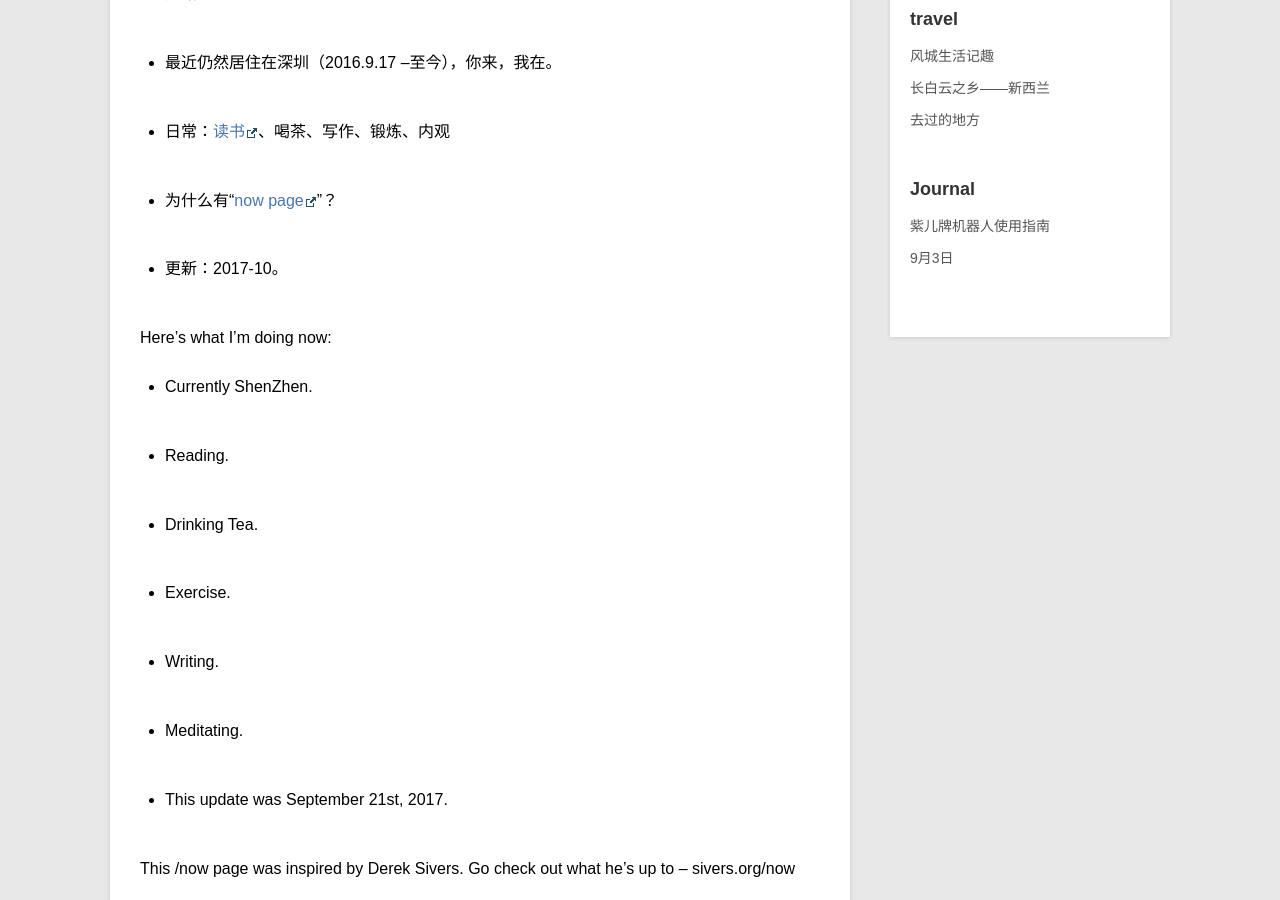
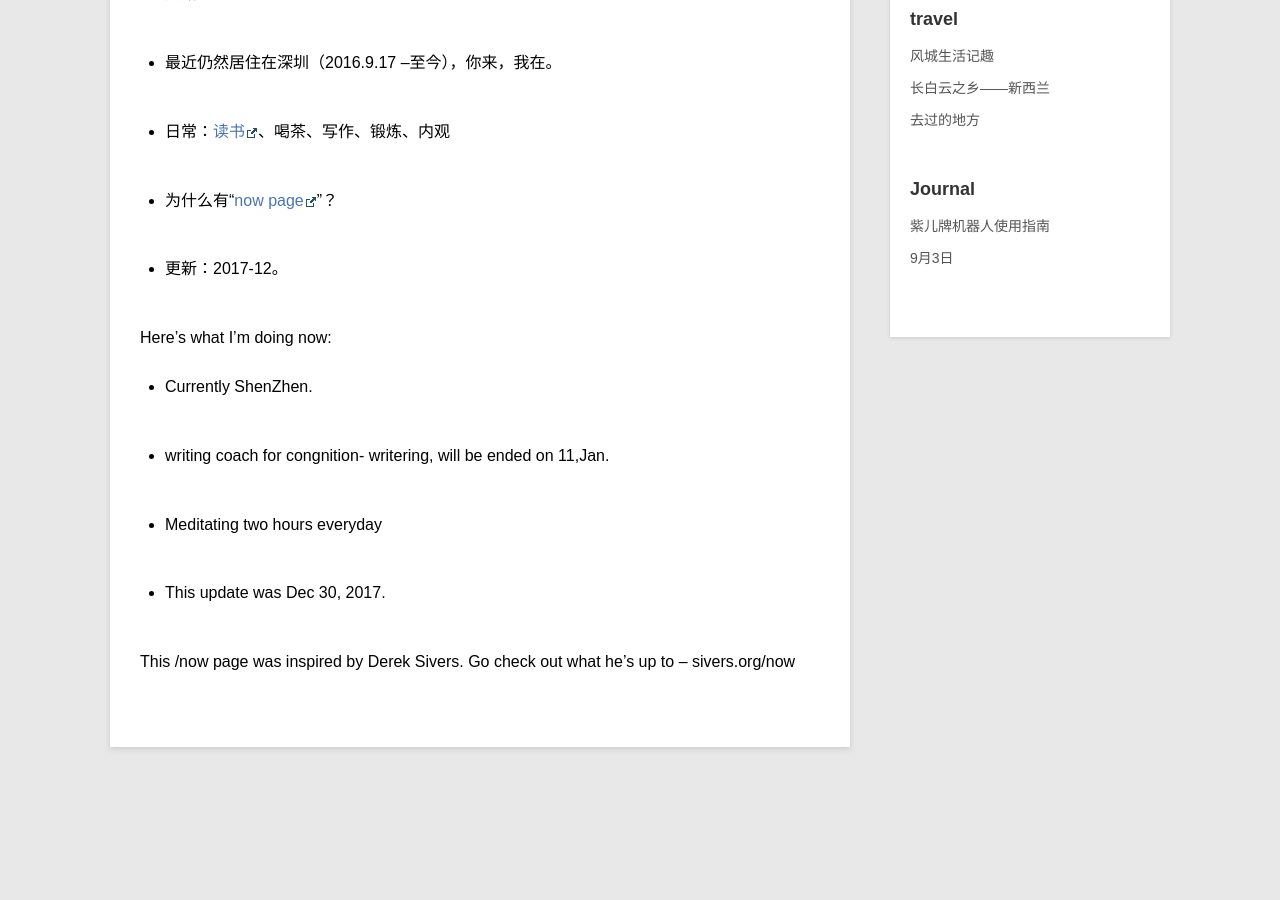
Before and after one commit to violettianjie/violettianjie.github.io, a Jekyll site: the page built from _posts/blog/2017-09-03-now.md, in a window 1280 px wide and 900 px high, scrolled down 559 px. Built offline with Jekyll 4.4.1, drawn with Linux system fonts in a browser that asks for light colours; comment, search, counter and statistics services are not loaded; after the commit the page ends 1386 px from its top, so only the background shows below that.

Commit message:
Update 2017-09-03-now.md

```diff
--- a/_posts/blog/2017-09-03-now.md
+++ b/_posts/blog/2017-09-03-now.md
@@ -23,23 +23,17 @@ category: blog
 
 - 为什么有“[now page](http://nownownow.com/about)”？
 
-- 更新：2017-10。
+- 更新：2017-12。
 
 Here’s what I’m doing now:
 
 - Currently ShenZhen.
 
-- Reading.
+- writing coach for congnition- writering, will be ended on 11,Jan.
 
-- Drinking Tea.
+- Meditating two hours everyday
 
-- Exercise.
-
-- Writing.
-
-- Meditating.
-
-- This update was September 21st, 2017.
+- This update was Dec 30, 2017.
 
 This /now page was inspired by Derek Sivers. Go check out what he’s up to – sivers.org/now
 
```
